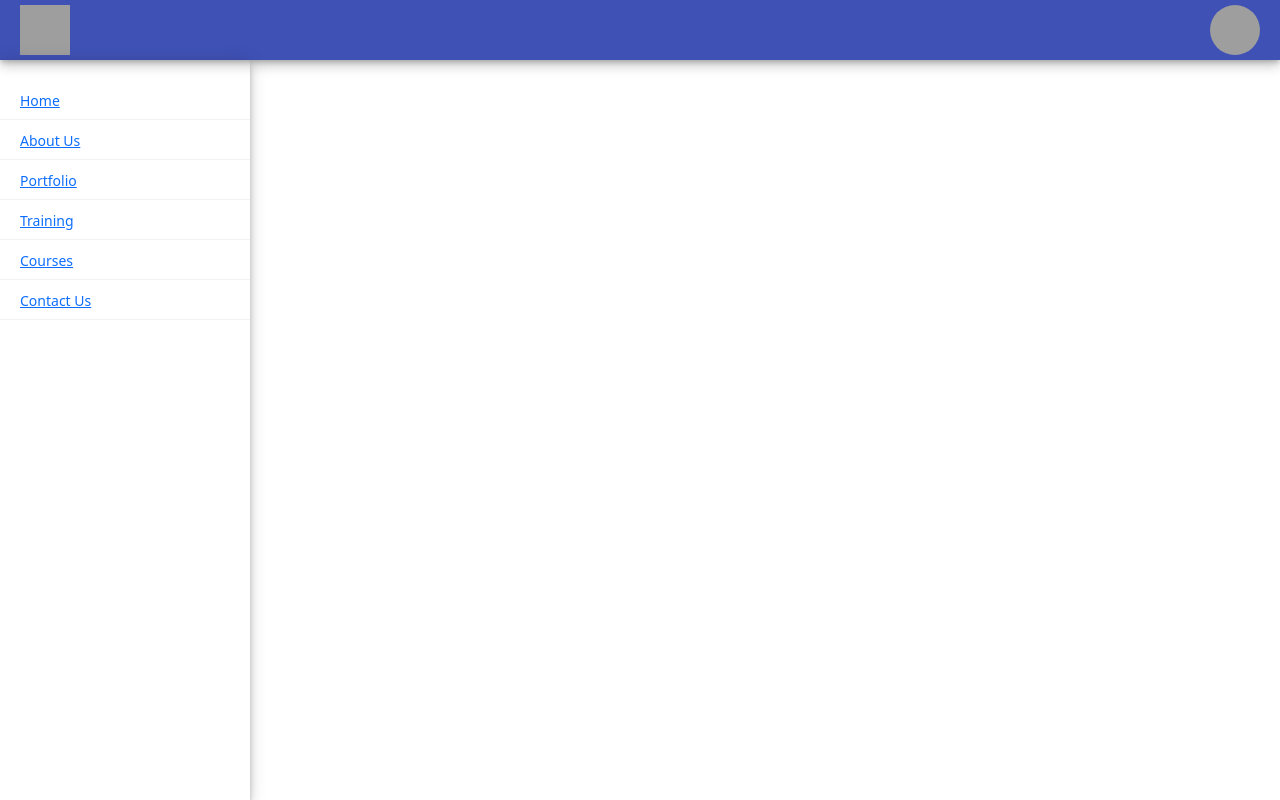
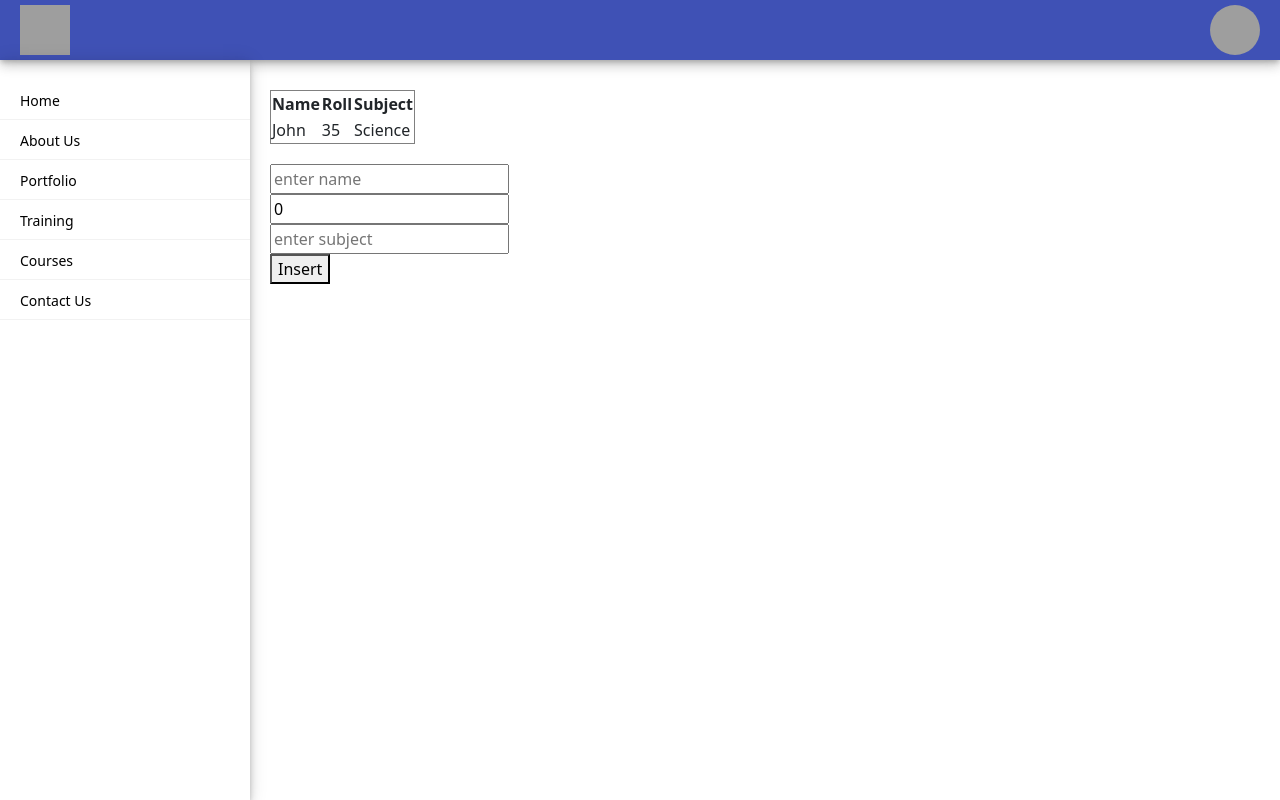
Before and after one commit to ravikumar999/react-tut, a React (Create React App) app: page / in a window 1280 px wide. Built offline with nearby package versions, Linux system fonts and the light colour scheme; grey boxes are pictures that could not be loaded.

Commit message:
state management

```diff
--- a/src/App.js
+++ b/src/App.js
@@ -11,6 +11,7 @@ import Portfolio from "./pages/portfolio/portfolio";
 import Traning from "./pages/training/training";
 import Course from "./pages/courses/course";
 import Contact from "./pages/contact/contact";
+import Home from "./pages/home/home";
 function App() {
   return (
     <div>
@@ -23,6 +24,7 @@ function App() {
           <div className="content">
 
             <Routes>
+              <Route path="/" element={<Home />} />
               <Route path="/about" element={<About />} />
               <Route path="/portfolio" element={<Portfolio />} />
               <Route path="/training" element={<Traning />} />
--- a/src/component/sidebar/sidebar.css
+++ b/src/component/sidebar/sidebar.css
@@ -11,6 +11,13 @@
   margin: 0;
 }
 
+.menu-section a {
+  text-decoration: none;
+  color: black;
+}
+
+
+
 .menu-item {
   height: 40px;
   font-size: 14px;
--- /dev/null
+++ b/src/pages/home/home.css
@@ -0,0 +1,6 @@
+.info-wrapper {
+  margin-top: 10px;
+}
+.user-input {
+  margin-top: 20px;
+}
--- /dev/null
+++ b/src/pages/home/home.js
@@ -0,0 +1,91 @@
+import { useState } from "react";
+import "./home.css"
+const Home = () => {
+  const [name, setName] = useState("");
+  const [roll, setRoll] = useState(0);
+  const [subject, setSubject] = useState("");
+  const [studentInfo, setStudentInfo] = useState([
+    {
+      name: "John",
+      roll: 35,
+      subject: "Science"
+    },
+  ]);
+
+  // const studentInfo = [
+  //   {
+  //     name: "John",
+  //     roll: 35,
+  //     subject: "Science"
+  //   },
+  //   {
+  //     name: "Jony",
+  //     roll: 45,
+  //     subject: "Commerce"
+  //   },
+  //   {
+  //     name: "Steffen",
+  //     roll: 55,
+  //     subject: "Arts"
+  //   }
+  // ];
+
+
+
+  const changeName = (event) => {
+    setName(event.target.value)
+  }
+
+  const storeData = () => {
+    const info = {
+      name:name,
+      roll:roll,
+      subject:subject
+    }
+    setStudentInfo(oldValue => [...oldValue, info]);
+    setName("");
+    setRoll(0);
+    setSubject("");
+  }
+
+  return (
+    <div className="info-wrapper">
+      <table border={1}>
+        <thead>
+          <tr>
+            <th>Name</th>
+            <th>Roll</th>
+            <th>Subject</th>
+          </tr>
+        </thead>
+        <tbody>
+          {
+            studentInfo.map((info, index) => {
+              return (
+                <tr key={index}>
+                  <td>{info.name}</td>
+                  <td>{info.roll}</td>
+                  <td>{info.subject}</td>
+                </tr>
+              )
+            })
+          }
+        </tbody>
+      </table>
+      <div className="user-input">
+        <div>
+          <input type="text" placeholder="enter name" value={name} onChange={changeName} />
+        </div>
+        <div>
+          <input type="text" placeholder="enter roll" value={roll} onChange={$event => setRoll($event.target.value)} />
+        </div>
+        <div>
+          <input type="text" placeholder="enter subject" value={subject} onChange={$event => setSubject($event.target.value)} />
+        </div>
+        <button onClick={storeData}>Insert</button>
+      </div>
+    </div>
+  )
+}
+
+export default Home;
```
